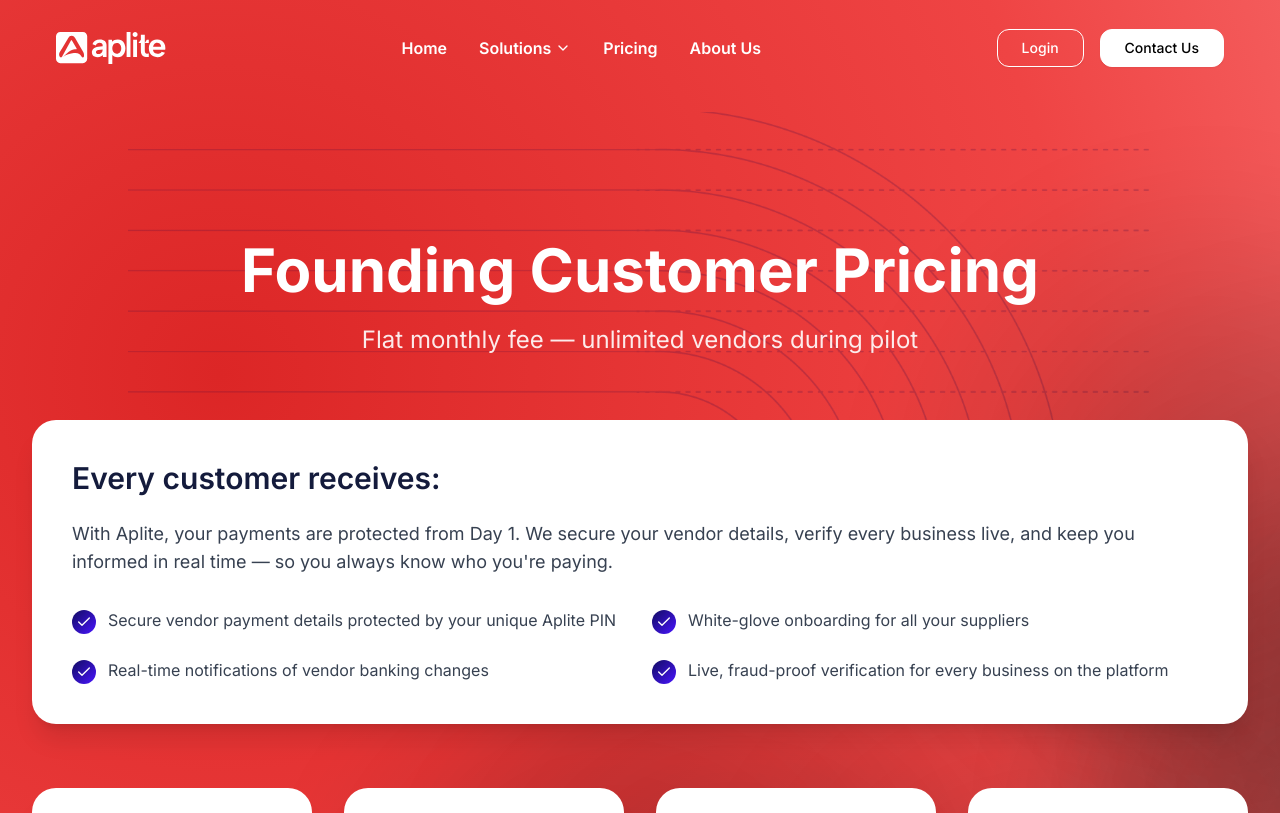
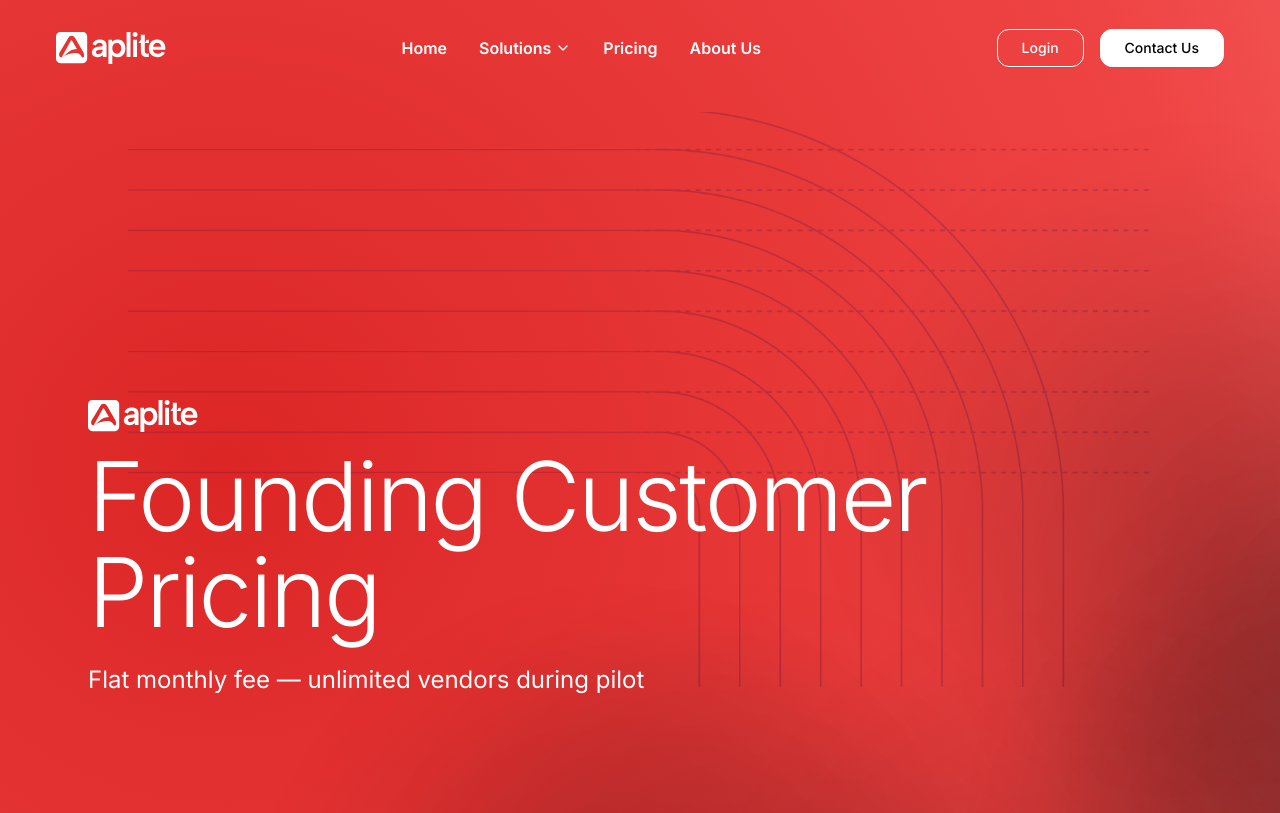
Before and after one commit to kartikbtspl/aplite-website, a Next.js app: page /pricing in a window 1280 px wide. Shown: the top 813 px of the page. Built offline with nearby package versions, Linux system fonts and the light colour scheme.

Commit message:
Updated pricing section with padding and HeroSec

```diff
--- a/app/pricing/page.tsx
+++ b/app/pricing/page.tsx
@@ -3,6 +3,7 @@
 import { motion } from "framer-motion";
 import { fadeInUp } from "@/lib/utils";
 import { Check } from "lucide-react";
+import HeroSec from "@/components/sections/HeroSec";
 
 const pricingTiers = [
   {
@@ -47,20 +48,28 @@
     };
   }, []);
 
+  const fadeInAnimation = {
+    initial: { opacity: 0, y: 30 },
+    animate:{ opacity: 1, y: 0 } ,
+    transition: { duration: 0.8 },
+  };
+
   return (
     <div className="min-h-screen px-4 sm:px-6 lg:px-8 py-12 sm:py-16 lg:py-20">
-      <div className="max-w-7xl mx-auto">
+      <div className="p-2 mx-auto">
         {/* Header */}
         <motion.div
-          {...fadeInUp()}
-          className="text-center mb-12 sm:mb-16"
+          key="hero-sec1"
+          initial={fadeInAnimation.initial}
+          animate={fadeInAnimation.animate}
+          transition={fadeInAnimation.transition}
         >
-          <h1 className="text-3xl sm:text-4xl md:text-5xl lg:text-6xl font-bold text-white mb-4 sm:mb-6">
-            Founding Customer Pricing
-          </h1>
-          <p className="text-lg sm:text-xl md:text-2xl text-white/90 max-w-3xl mx-auto">
-            Flat monthly fee — unlimited vendors during pilot
-          </p>
+          <HeroSec
+            subtitle="aplite"
+            title="Founding Customer Pricing"
+            description="Flat monthly fee — unlimited vendors during pilot"
+            buttonLabel=""
+          />
         </motion.div>
 
         {/* Value Summary */}
```
